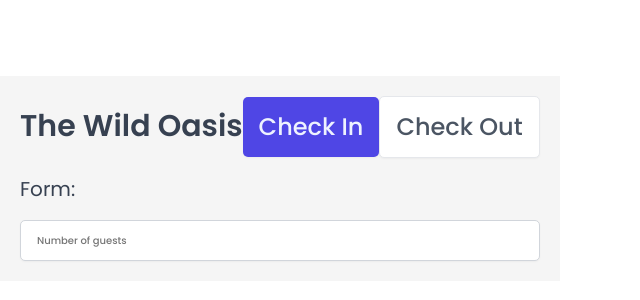
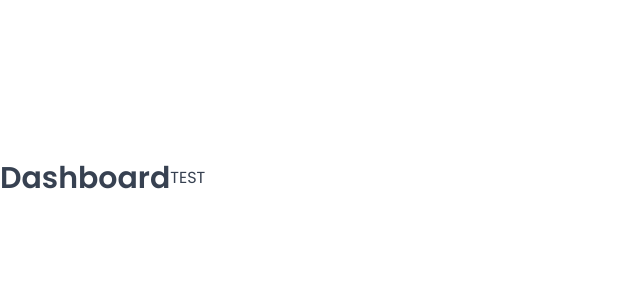
Before and after one commit to jrajan20/the-wild-oasis, a React (Vite) app: page /dashboard in a window 1280 px wide. Shown: the part 222-522 px from the top of the page, without its empty margins (0-640 px from the left). Built offline with nearby package versions, Linux system fonts and the light colour scheme; a web font is replaced by a local one.

Commit message:
added routes again

```diff
--- a/src/App.jsx
+++ b/src/App.jsx
@@ -1,9 +1,4 @@
 
-import { Navigate, Route, Routes } from 'react-router-dom'
-import Button from './ui/Button'
-import Input from './ui/Input'
-import styled from 'styled-components'
-import Row from './ui/Row'
 import Account from './pages/Account'
 import Bookings from './pages/Bookings'
 import Cabins from './pages/Cabins'
@@ -12,41 +7,25 @@ import Login from './pages/Login'
 import PageNotFound from './pages/PageNotFound'
 import Settings from './pages/Settings'
 import Users from './pages/Users'
+import { Navigate, Route, Routes } from 'react-router-dom'
 import GlobalStyles from './styles/GlobalStyles'
-import Heading from './ui/Heading'
-
-
-
-  const StyledApp =styled.div`
-  background-color: #f5f5f5;
-  padding: 2rem;
-`;
 
 function App() {
   return (
-
     <>
-      <GlobalStyles />
-      <StyledApp>
-        <Row type='vertical'>
-      <Row type='horizontal'>
-        <Heading as='h1'>The Wild Oasis</Heading>
-       <div>
-          <Button variation='primary' size='medium'><Heading as='h2'>Check In</Heading></Button>
-          <Button variation='secondary' size='medium'><Heading as='h2'>Check Out</Heading></Button>
-
-        </div>
-
-      </Row>
-      <Row type='vertical'>
-        <Heading as='h3'>Form:</Heading>
-
-          <Input placeholder="Number of guests" />
-      </Row>
-      </Row>
-    </StyledApp>
+      <GlobalStyles/>
+        <Routes>
+          <Route path="/" element={<Navigate replace to="dashboard" />} />
+          <Route path="dashboard" element={<Dashboard />} />
+          <Route path="bookings" element={<Bookings />} />
+          <Route path="cabins" element={<Cabins />} />
+          <Route path="users" element={<Users />} />
+          <Route path="account" element={<Account />} />
+          <Route path="settings" element={<Settings />} />
+          <Route path="login" element={<Login />} />
+          <Route path="*" element={<PageNotFound />} />
+        </Routes>
     </>
-
   )
 }
 
```
